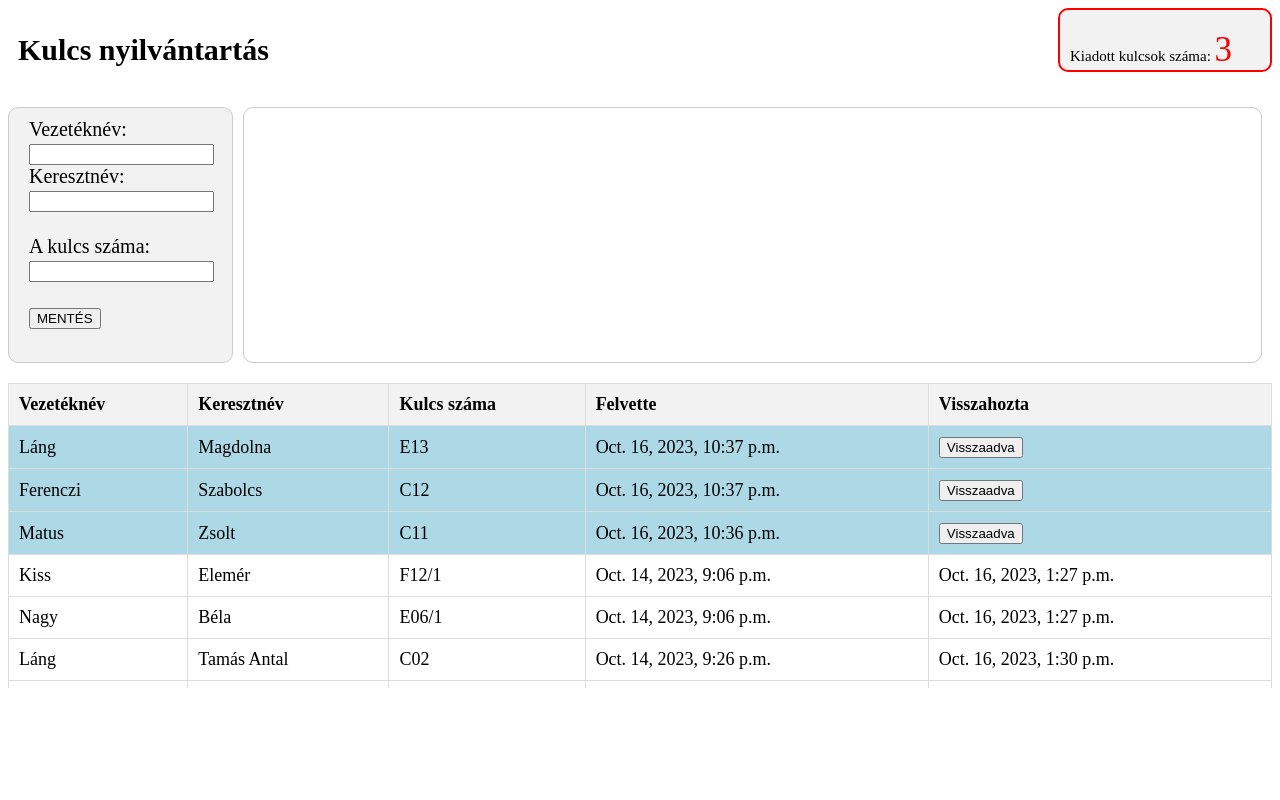
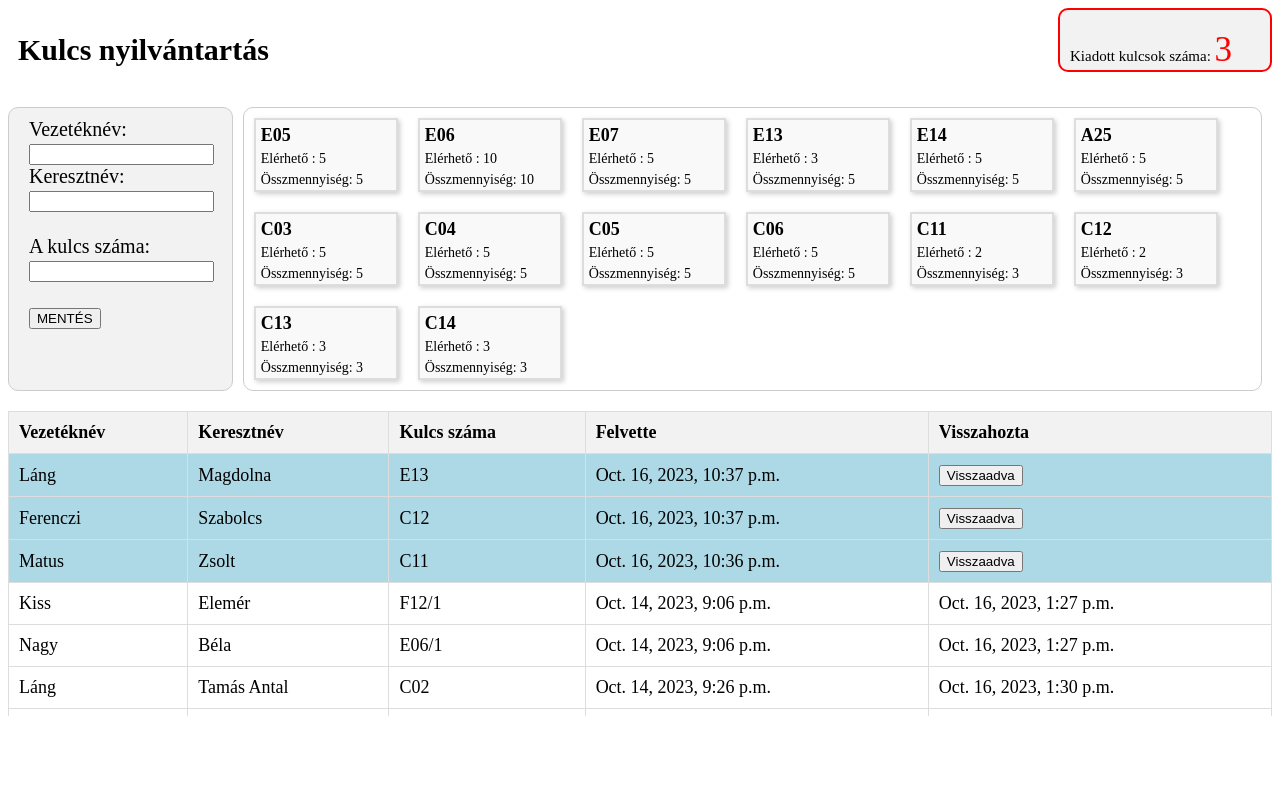
Before and after one commit to kobanya/KULCS_Django, a Django app: page / in a window 1280 px wide. Run offline with Django 4.2, Linux system fonts and the light colour scheme; data comes from the database, SQL or seed files in the repository; both versions use the stored data as it was after the commit.

Commit message:
Kulcskártyák

```diff
--- a/_core/urls.py
+++ b/_core/urls.py
@@ -1,4 +1,3 @@
-
 from django.contrib import admin
 from django.urls import path
 from _core import views
--- a/_core/views.py
+++ b/_core/views.py
@@ -7,10 +7,12 @@ from Kezdolap.models import Nyilvantartas, Kulcs
 def kezdolap(request):
     nyilvantartas = Nyilvantartas.objects.all().order_by('visszaadva', '-datum')  # rendezés a vissza nem adaottak alapján
     kiadott_kulcsok_szama = nyilvantartas.filter(visszaadva__isnull=True).count()
+    elerheto_kulcsok = Kulcs.objects.all()
 
     return render(request, 'index.html', {
         "nyilvantartas": nyilvantartas,
         "kiadott_kulcsok_szama": kiadott_kulcsok_szama,
+        "elerheto_kulcsok": elerheto_kulcsok,
     })
 
 def mentes(request):
@@ -24,11 +26,12 @@ def mentes(request):
             try:
                 # Próbálj meg lekérdezni egy olyan kulcsot az adatbázisból, amelynek a mennyisége nagyobb, mint 0 és megfelelő kulcsszámmal rendelkezik.
                 kulcs_obj = Kulcs.objects.get(kulcs_szam=kulcs_szam, mennyiseg__gt=0)
+
+
             except Kulcs.DoesNotExist:
                 messages.error(request, "A megadott kulcs nem érhető el.")
             else:
                 Nyilvantartas.objects.create(vezetek_nev=vezetek_nev, kereszt_nev=kereszt_nev, kulcs_szam=kulcs_szam)
-                # Csökkentsd a rendelkezésre álló kulcsok mennyiségét
                 kulcs_obj.mennyiseg -= 1
                 kulcs_obj.save()
         else:
--- a/static/styles.css
+++ b/static/styles.css
@@ -97,4 +97,30 @@ th {
     border-radius: 10px;
     width: 100%;
     margin-left: 10px;
+    max-height: 290px; /* Maximális magasság */
+    overflow-y: auto; /* Görgethetőség, ha a tartalom nem fér el */
+    display: flex; /* Hozzáadva: Az elemek egymás mellé kerülnek */
+    flex-wrap: wrap; /* Hozzáadva: Több sorba kerülnek az elemek */
 }
+
+/* kulcs kártyák*/
+
+.kulcs-kartya {
+    border: 2px solid #ddd; /* Szegély a kártyákhoz */
+    padding: 5px; /* Belső tér a kártyákon belül */
+    margin: 10px; /* Külső tér a kártyák körül */
+    background-color: #f9f9f9; /* Háttérszín a kártyáknak */
+    box-shadow: 2px 2px 5px rgba(0, 0, 0, 0.2); /* Árnyék a kártyákhoz */
+    width:130px;
+    height:60px;
+}
+
+.kulcs-kartya h2 {
+    font-size: 18px; /* Betűméret a kulcsszámhoz */
+    margin: 0; /* Margin resetelése */
+}
+
+.kulcs-kartya p {
+    font-size: 14px; /* Betűméret az információhoz */
+    margin: 5px 0; /* Margin a bekezdések között */
+}
--- a/templates/index.html
+++ b/templates/index.html
@@ -44,13 +44,19 @@
                 </div>
             {% endif %}
             </div>
-
             <br>
         </form>
     </div>
     <div class="masodik-kontener-2div-kulcsok">
-        <p>  </p>
+    {% for kulcs in elerheto_kulcsok %}
+    <div class="kulcs-kartya">
+        <h2>{{ kulcs.kulcs_szam }}</h2>
+        <p>Elérhető : {{ kulcs.mennyiseg }}</p>
+        <p>Összmennyiség: {{ kulcs.max_mennyiseg }}</p>
     </div>
+    {% endfor %}
+</div>
+
 </div>
 
 <div class="table-container">
```
Also changed, not shown: db.sqlite3. Lines whose indentation alone changed are shown as unchanged.
